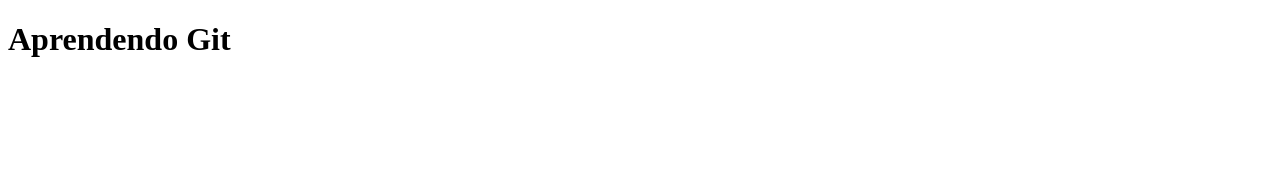
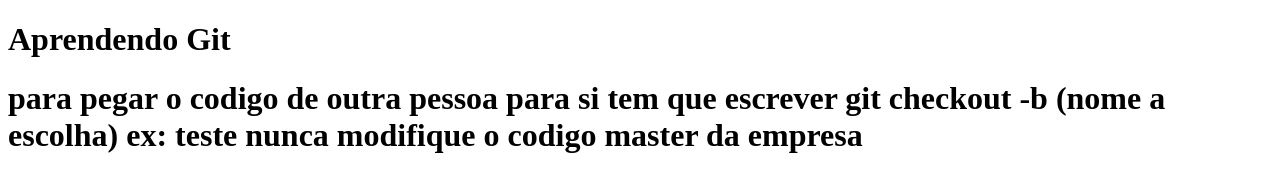
Before and after one commit to JoaoMichelotti/Primeiro_repositorio, a plain HTML site: page index.html in a window 1280 px wide. Drawn offline with Linux system fonts and the light colour scheme; files that its build step writes are made by us from their sources.

Commit message:
coloquei a explicacao

```diff
--- a/index.html
+++ b/index.html
@@ -9,7 +9,7 @@
 <body>
 
     <h1>Aprendendo Git</h1>
-
+    <h1>para pegar o codigo de outra pessoa para si tem que escrever git checkout -b (nome a escolha) ex: teste nunca modifique o codigo master da empresa</h1>
 
     <script src="js/scripts.js"></script>
 </body>
```
